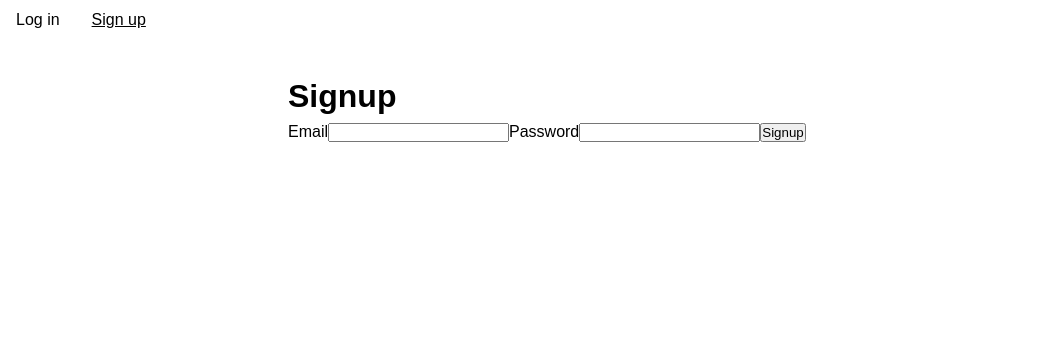
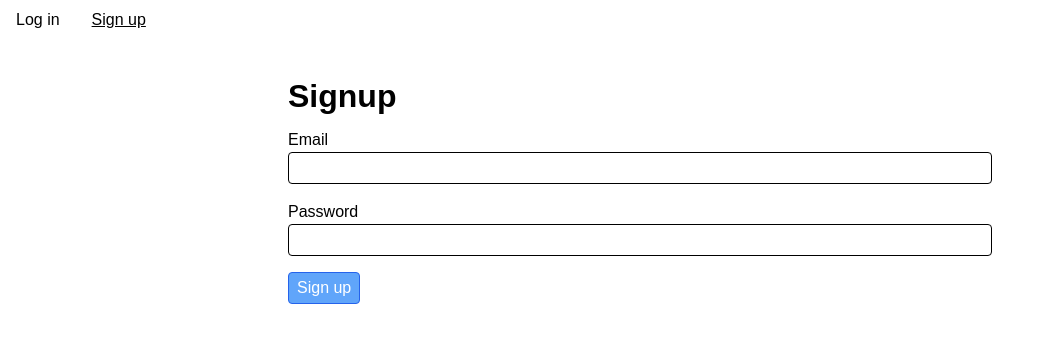
Before and after one commit to andrewdurnford/vaultkey, a React (Vite) app in the folder react/: page /signup in a window 1280 px wide. Shown: the top 342 px of the page, without its empty margins (0-1038 px from the left). Built offline with nearby package versions, Linux system fonts and the light colour scheme.

Commit message:
feat: Migrate to reusable styled components

```diff
--- /dev/null
+++ b/react/src/components/Alert.tsx
@@ -0,0 +1,8 @@
+import styled from "styled-components";
+
+export const Alert = styled.div`
+  padding: 0.5rem 1rem;
+  color: white;
+  background-color: #ef4444;
+  border-radius: 4px;
+`;
--- /dev/null
+++ b/react/src/components/Button.tsx
@@ -0,0 +1,16 @@
+import styled from "styled-components";
+
+export const Button = styled.button`
+  display: inline-block;
+  border-radius: 4px;
+  text-decoration: none;
+  padding: 3px 8px;
+
+  font-size: inherit;
+  font-weight: inherit;
+  line-height: inherit;
+
+  color: white;
+  background: #60a5fa;
+  border: 1px solid #2563eb;
+`;
--- /dev/null
+++ b/react/src/components/Input.tsx
@@ -0,0 +1,13 @@
+import styled from "styled-components";
+
+export const Input = styled.input`
+  display: inline-block;
+  border-radius: 4px;
+  padding: 3px 12px;
+
+  font-size: inherit;
+  font-weight: inherit;
+  line-height: inherit;
+
+  border: 1px solid black;
+`;
--- a/react/src/components/ItemCreate.tsx
+++ b/react/src/components/ItemCreate.tsx
@@ -1,35 +1,12 @@
 import { gql } from "@apollo/client";
 import { useForm } from "react-hook-form";
 import { useNavigate } from "react-router-dom";
-import styled from "styled-components";
 import useAuth from "../hooks/useAuth";
 import { useItemCreateMutation } from "../types/graphql";
 import { encrypt } from "../utils/encryption";
-
-const Stack = styled.div`
-  display: flex;
-  flex-direction: column;
-  gap: 1rem;
-`;
-
-const Container = styled.div`
-  display: flex;
-  flex-direction: column;
-`;
-
-const Input = styled.input`
-  padding: 0.5rem;
-  border: 1px solid black;
-  border-radius: 4px;
-`;
-
-const Button = styled.button`
-  padding: 0.5rem 1rem;
-  border: 1px solid black;
-  border-radius: 4px;
-  background-color: #60a5fa;
-  color: white;
-`;
+import { Button } from "./Button";
+import { Input } from "./Input";
+import { Stack } from "./Stack";
 
 interface ItemCreateFormValues {
   name: string;
@@ -83,27 +60,27 @@ export function ItemCreate() {
   if (error) return <div>{error.message}</div>;
 
   return (
-    <Container>
+    <Stack gap="s">
       <h2>Add Item</h2>
       <form onSubmit={handleSubmit(onSubmit)}>
-        <Stack>
-          <Container>
+        <Stack gap="m">
+          <Stack>
             <label htmlFor="name">Name</label>
             <Input id="name" type="text" {...register("name")} />
-          </Container>
-          <Container>
+          </Stack>
+          <Stack>
             <label htmlFor="username">Username</label>
             <Input id="username" type="text" {...register("username")} />
-          </Container>
-          <Container>
+          </Stack>
+          <Stack>
             <label htmlFor="password">Password</label>
             <Input id="password" type="text" {...register("password")} />
-          </Container>
+          </Stack>
           <div>
             <Button>Create</Button>
           </div>
         </Stack>
       </form>
-    </Container>
+    </Stack>
   );
 }
--- a/react/src/components/Items.tsx
+++ b/react/src/components/Items.tsx
@@ -5,17 +5,7 @@ import { useItemsQuery } from "../types/graphql";
 import { decrypt } from "../utils/encryption";
 import { ItemCreate } from "./ItemCreate";
 import { Main } from "./Main";
-
-const Stack = styled.div`
-  display: flex;
-  flex-direction: column;
-  gap: 1rem;
-`;
-
-const Container = styled.div`
-  display: flex;
-  flex-direction: column;
-`;
+import { Stack } from "./Stack";
 
 const Card = styled.div`
   list-style-type: none;
@@ -40,24 +30,24 @@ export function Items() {
 
   return (
     <Main>
-      <Stack>
+      <Stack gap="m">
         <h1>Items</h1>
         {data?.items.length === 0 ? (
           <div>No items</div>
         ) : (
-          <Stack as="ul">
+          <Stack as="ul" gap="m">
             {data?.items.map((item) => {
               const decrypted = !!item.password
                 ? decrypt(item.password, secretKey!)
                 : null;
               return (
                 <Card as="li" key={item.id}>
-                  <Container>
+                  <Stack>
                     <h3>{item.name}</h3>
                     <span>{item.username}</span>
                     <span>{item.password}</span>
                     <span>{decrypted}</span>
-                  </Container>
+                  </Stack>
                 </Card>
               );
             })}
--- a/react/src/components/Login.tsx
+++ b/react/src/components/Login.tsx
@@ -2,7 +2,11 @@ import { useForm } from "react-hook-form";
 import { useNavigate } from "react-router-dom";
 import useAuth from "../hooks/useAuth";
 import { useLoginMutation } from "../types/graphql";
+import { Alert } from "./Alert";
+import { Button } from "./Button";
+import { Input } from "./Input";
 import { Main } from "./Main";
+import { Stack } from "./Stack";
 
 interface LoginFormValues {
   email: string;
@@ -32,18 +36,27 @@ export function Login() {
 
   const { register, handleSubmit } = useForm<LoginFormValues>();
 
-  if (error) return <div>{error.message}</div>;
-
   return (
     <Main>
-      <h1>Login</h1>
-      <form onSubmit={handleSubmit(onSubmit)}>
-        <label htmlFor="email">Email</label>
-        <input id="email" type="text" {...register("email")} />
-        <label htmlFor="password">Password</label>
-        <input id="password" type="password" {...register("password")} />
-        <button>Login</button>
-      </form>
+      <Stack gap="s">
+        <h1>Login</h1>
+        <form onSubmit={handleSubmit(onSubmit)}>
+          <Stack gap="m">
+            {error && <Alert>{error.message}</Alert>}
+            <Stack>
+              <label htmlFor="email">Email</label>
+              <Input id="email" type="text" {...register("email")} />
+            </Stack>
+            <Stack>
+              <label htmlFor="password">Password</label>
+              <Input id="password" type="password" {...register("password")} />
+            </Stack>
+            <div>
+              <Button>Log in</Button>
+            </div>
+          </Stack>
+        </form>
+      </Stack>
     </Main>
-  );
+  )
 }
--- a/react/src/components/Signup.tsx
+++ b/react/src/components/Signup.tsx
@@ -2,7 +2,11 @@ import { useForm } from "react-hook-form";
 import { useNavigate } from "react-router-dom";
 import useAuth from "../hooks/useAuth";
 import { useSignupMutation } from "../types/graphql";
+import { Alert } from "./Alert";
+import { Button } from "./Button";
+import { Input } from "./Input";
 import { Main } from "./Main";
+import { Stack } from "./Stack";
 
 interface SignupFormValues {
   email: string;
@@ -30,18 +34,27 @@ export function Signup() {
 
   const { register, handleSubmit } = useForm<SignupFormValues>();
 
-  if (error) return <div>{error.message}</div>;
-
   return (
     <Main>
-      <h1>Signup</h1>
-      <form onSubmit={handleSubmit(onSubmit)}>
-        <label htmlFor="email">Email</label>
-        <input id="email" type="text" {...register("email")} />
-        <label htmlFor="password">Password</label>
-        <input id="password" type="password" {...register("password")} />
-        <button>Signup</button>
-      </form>
+      <Stack gap="s">
+        <h1>Signup</h1>
+        <form onSubmit={handleSubmit(onSubmit)}>
+          <Stack gap="m">
+            {error && <Alert>{error.message}</Alert>}
+            <Stack>
+              <label htmlFor="email">Email</label>
+              <Input id="email" type="text" {...register("email")} />
+            </Stack>
+            <Stack>
+              <label htmlFor="password">Password</label>
+              <Input id="password" type="password" {...register("password")} />
+            </Stack>
+            <div>
+              <Button>Sign up</Button>
+            </div>
+          </Stack>
+        </form>
+      </Stack>
     </Main>
   );
 }
--- /dev/null
+++ b/react/src/components/Stack.tsx
@@ -0,0 +1,46 @@
+import styled from "styled-components";
+
+type Size = "none" | "xs" | "s" | "m" | "l" | "xl";
+
+function transformSize(size: Size) {
+  switch (size) {
+    case "xs":
+      return "0.25rem";
+    case "s":
+      return "0.5rem";
+    case "m":
+      return "1rem";
+    case "l":
+      return "1.5rem";
+    case "xl":
+      return "2rem";
+    default:
+      return undefined;
+  }
+}
+
+const Container = styled.div<{ $direction: "column" | "row"; $gap: Size }>`
+  display: flex;
+  flex-direction: ${(props) => props.$direction};
+  gap: ${(props) => transformSize(props.$gap)};
+`;
+
+type StackProps<T = keyof JSX.IntrinsicElements | React.ComponentType<any>> =
+  React.HTMLAttributes<T> & {
+    as?: T;
+    children?: React.ReactNode;
+    direction?: "column" | "row";
+    gap?: Size;
+  };
+
+export function Stack({
+  direction = "column",
+  gap = "none",
+  children,
+}: StackProps) {
+  return (
+    <Container $direction={direction} $gap={gap}>
+      {children}
+    </Container>
+  );
+}
```
